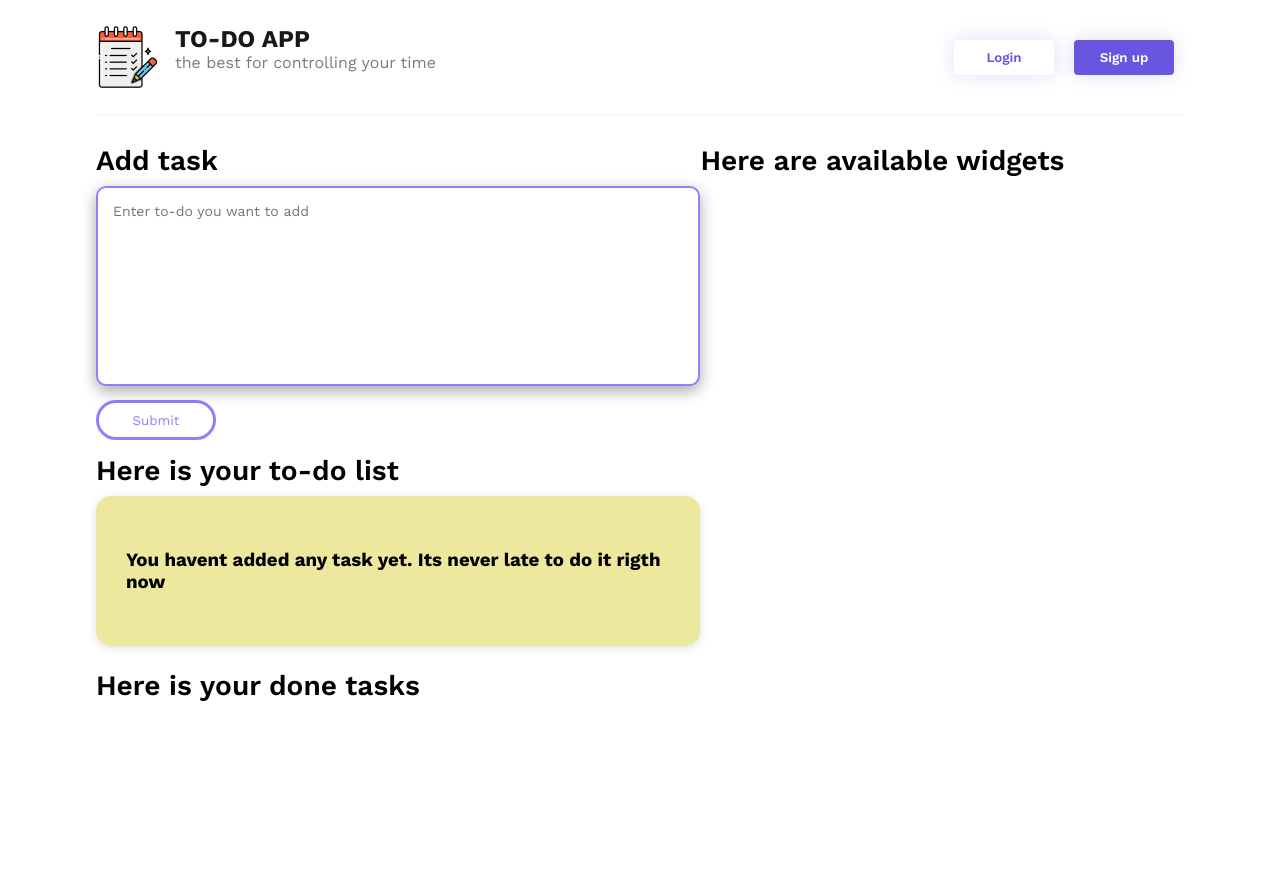
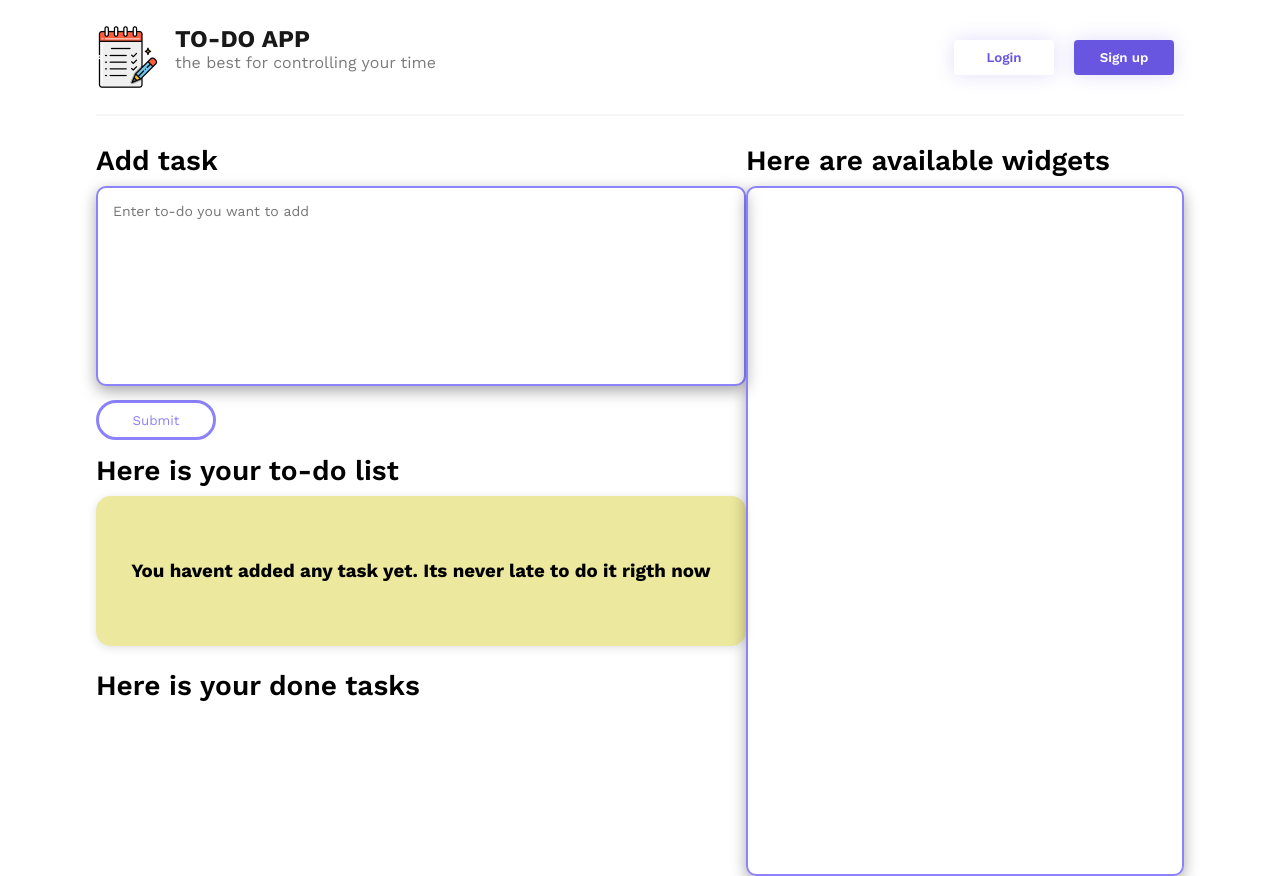
Before and after one commit to RemiixSp/todo-list, a React (Create React App) app: page / in a window 1280 px wide. Before the commit the page ends 800 px from the top, so only its background shows below. Built offline with nearby package versions, Linux system fonts and the light colour scheme.

Commit message:
style: :lipstick: setting up main styles

```diff
--- a/src/ui/pages/home/home.module.scss
+++ b/src/ui/pages/home/home.module.scss
@@ -8,9 +8,11 @@ $borderViolet: #8c82fc;
     display: flex;
     justify-content: space-between;
     margin-top: 30px;
+
     .todoBlock {
       max-width: 650px;
       min-height: 200px;
+      flex-grow: 1;
 
       .addContainer {
         height: 300px;
@@ -76,10 +78,17 @@ $borderViolet: #8c82fc;
     }
 
     .widgetsBlock {
-      width: 47%;
+      max-width: 650px;
 
+      flex-grow: 1;
       .widgetsHeader {
         margin-bottom: 10px;
+      }
+      .allWidgets {
+        min-height: 690px;
+        border-radius: 10px;
+        border: solid 2px $borderViolet;
+        box-shadow: rgba(0, 0, 0, 0.35) 0px 5px 15px;
       }
     }
   }
```
